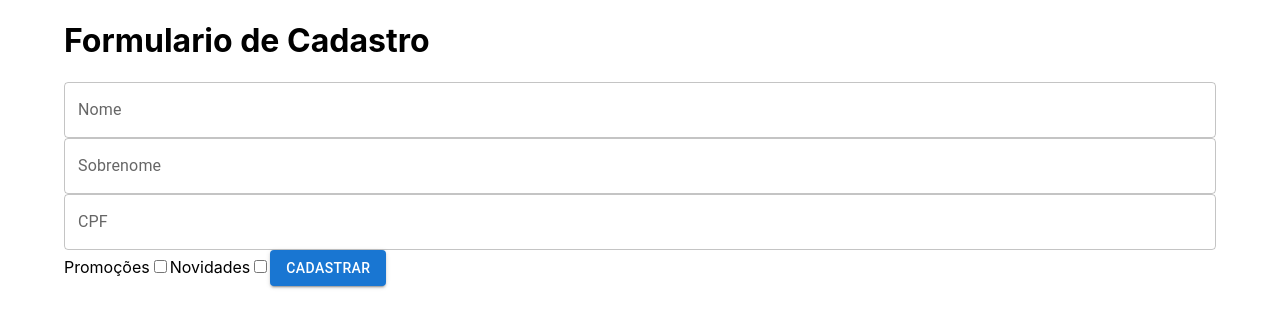
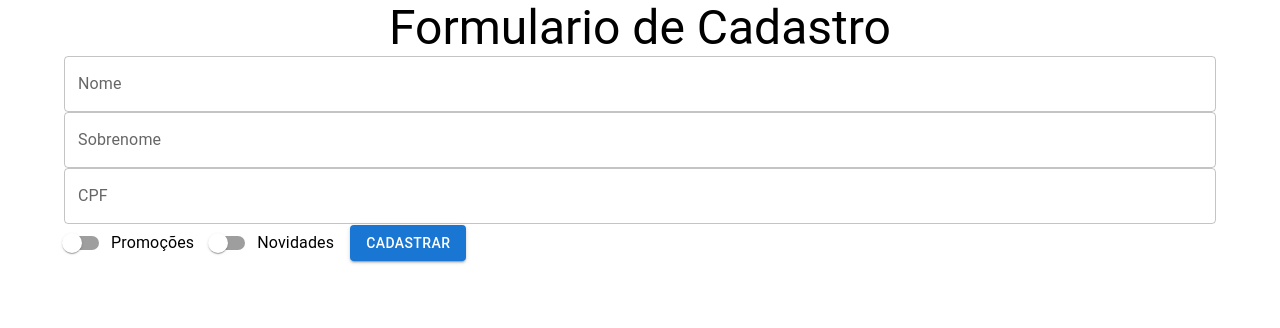
Before and after one commit to renanp96/formcadastro_alura, a React (Create React App) app: page / in a window 1280 px wide. Shown: the top 328 px of the page. Built offline with nearby package versions, Linux system fonts and the light colour scheme.

Commit message:
Ajustando regras

```diff
--- a/package.json
+++ b/package.json
@@ -10,6 +10,7 @@
     "@testing-library/jest-dom": "^5.16.3",
     "@testing-library/react": "^12.1.4",
     "@testing-library/user-event": "^13.5.0",
+    "fontsource-roboto": "^4.0.0",
     "react": "^17.0.2",
     "react-dom": "^17.0.2",
     "react-scripts": "5.0.0",
--- a/src/App.js
+++ b/src/App.js
@@ -1,13 +1,13 @@
-import React, { Component, Fragment } from "react";
+import React, { Component } from "react";
 import FormularioCadastro from "./components/FormularioCadastro/FormularioCadastro";
-import Container from "@mui/material/Container";
+import { Container, Typography } from "@mui/material";
 import "./App.css";
 
 class App extends Component {
   render() {
     return (
       <Container>
-        <h1>Formulario de Cadastro</h1>
+        <Typography variant="h3"c component="h1" align="center">Formulario de Cadastro</Typography>
         <FormularioCadastro />
       </Container>
     );
--- a/src/components/FormularioCadastro/FormularioCadastro.jsx
+++ b/src/components/FormularioCadastro/FormularioCadastro.jsx
@@ -1,19 +1,56 @@
 import React from "react";
-import { Button } from "@mui/material";
-import { TextField } from "@mui/material";
+import { useState } from "react";
+import { Button, TextField, Switch, FormControlLabel } from "@mui/material";
 
 function FormularioCadastro() {
+  const [nome, setNome] = useState("");
+  const [sobrenome, setSobrenome] = useState("");
+
   return (
-    <form>
-      <TextField id="nome" label="Nome" variant="outlined" fullWidth/>
-      <TextField id="sobrenome" label="Sobrenome" variant="outlined" fullWidth/>
-      <TextField id="cpf" label="CPF" variant="outlined" fullWidth/>
+    <form
+      onSubmit={(event) => {
+        event.preventDefault();
+      }}
+    >
+      <TextField
+        value={nome}
+        onChange={(event) => {
+          setNome(event.target.value);
+        }}
+        id="nome"
+        label="Nome"
+        variant="outlined"
+        fullWidth
+      />
+      <TextField
+        value={sobrenome}
+        onChange={(event) => {
+          setSobrenome(event.target.value);
+        }}
+        id="sobrenome"
+        label="Sobrenome"
+        variant="outlined"
+        fullWidth
+      />
+      <TextField
+        id="cpf"
+        label="CPF"
+        variant="outlined"
+        fullWidth
+      />
 
-      <label>Promoções</label>
-      <input type="checkbox" />
-
-      <label>Novidades</label>
-      <input type="checkbox" />
+      <FormControlLabel
+        label="Promoções"
+        control={
+          <Switch name="promocoes" defaultChecked={false} color="primary" />
+        }
+      />
+      <FormControlLabel
+        label="Novidades"
+        control={
+          <Switch name="novidades" defaultChecked={false} color="primary" />
+        }
+      />
 
       <Button type="submit" variant="contained" color="primary">
         Cadastrar
```
Also changed, not shown: src/components/FormularioCadastro/style.css (deleted), 1 other file (tests, documents, lock files or other folders).
